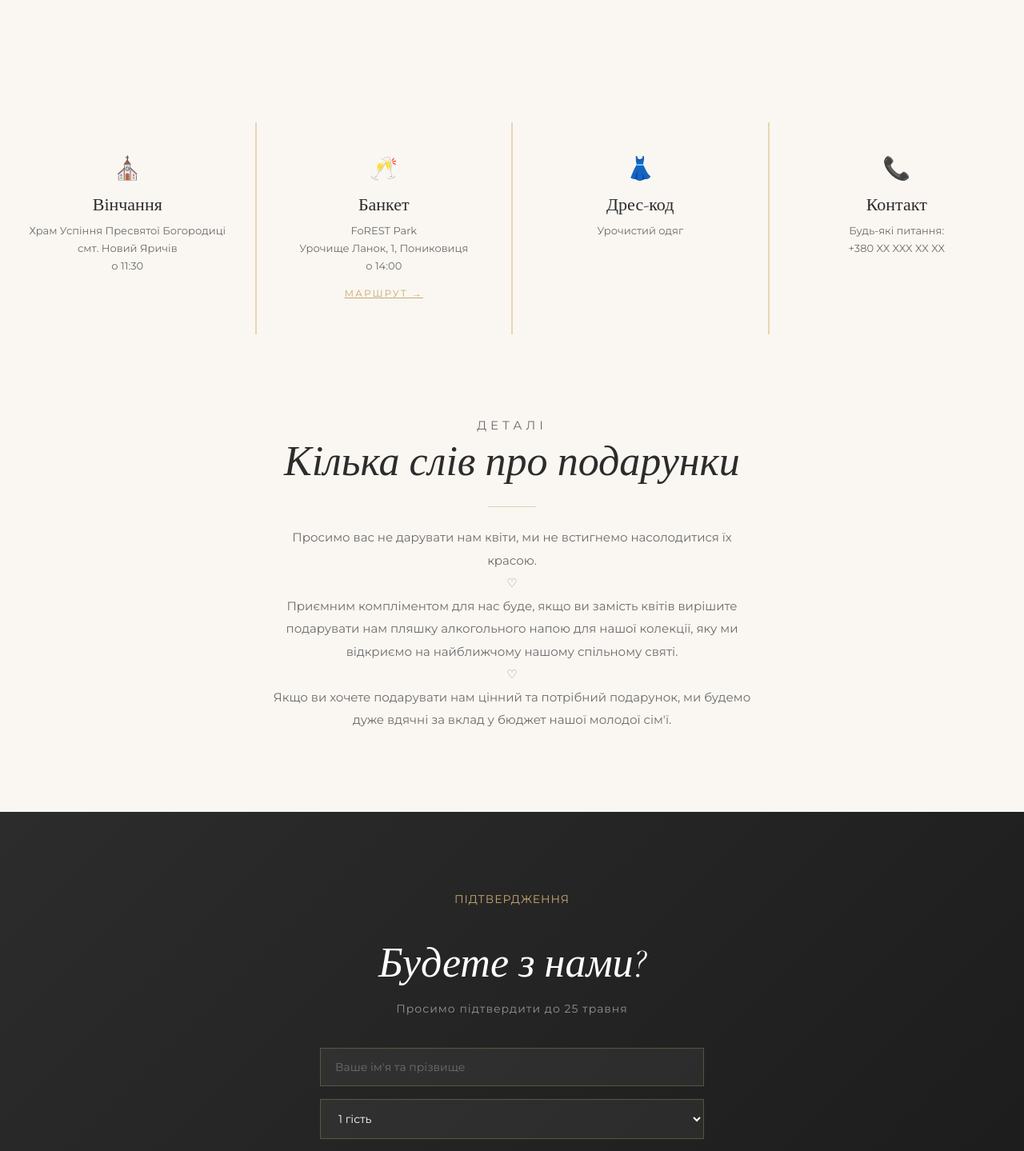
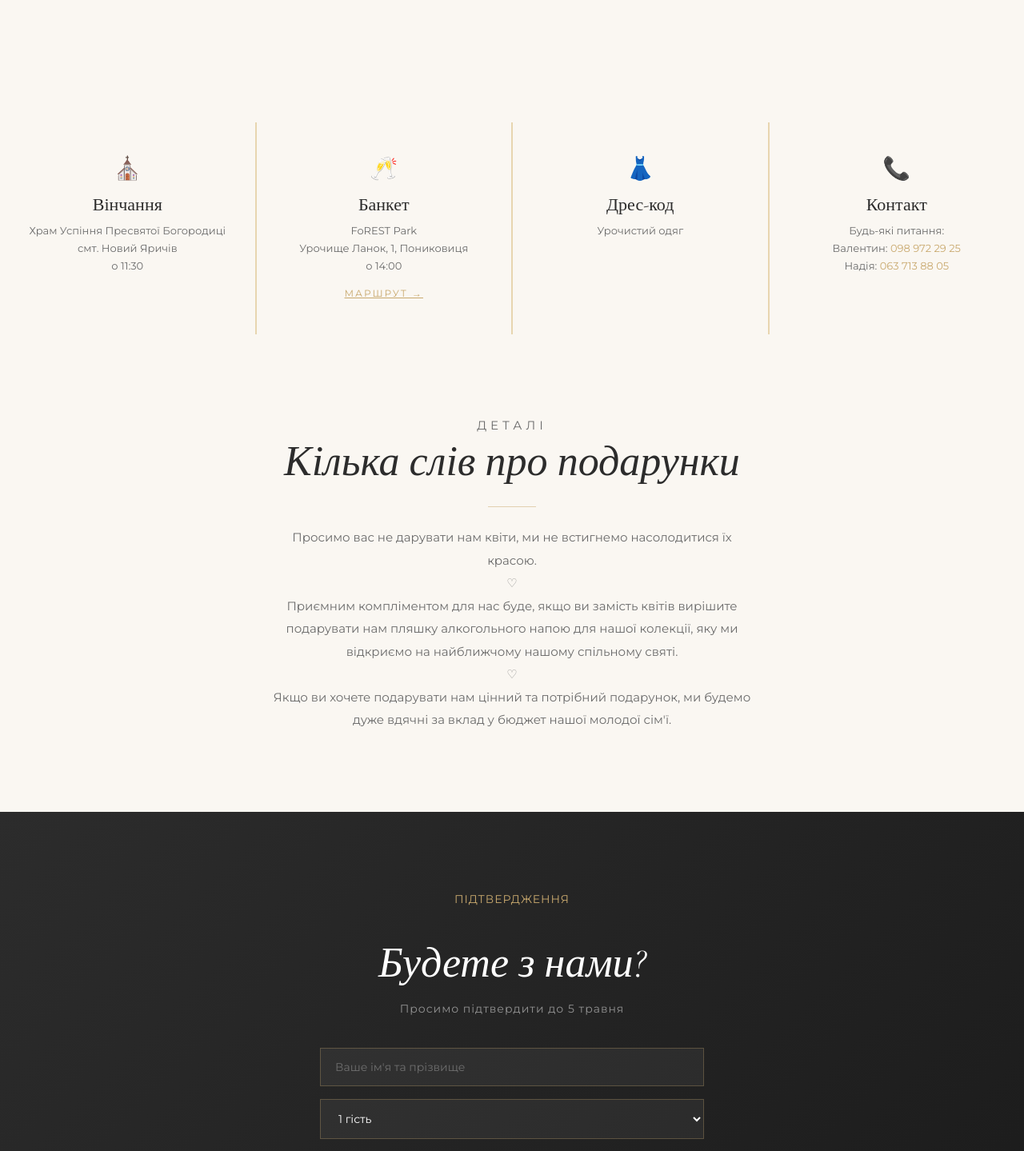
Before and after one commit to OleksandrDzindziura/wedding, a React (Vite) app: page / in a window 1280 px wide. Shown: the part 2315-3754 px from the top of the page at 80% size. Built offline with nearby package versions, Linux system fonts and the light colour scheme.

Commit message:
5 травня

```diff
--- a/src/App.jsx
+++ b/src/App.jsx
@@ -14,7 +14,7 @@ const WEDDING = {
   venue: 'FoREST Park',
   address: 'Урочище Ланок, 1, Пониковиця',
   mapsUrl: 'https://maps.google.com/?q=Урочище+Ланок+1+Пониковиця',
-  rsvpDeadline: '25 травня',
+  rsvpDeadline: '5 травня',
   phone: '+380 XX XXX XX XX',
 }
 
@@ -236,7 +236,9 @@ export default function App() {
         <div className="detail-card">
           <div className="detail-icon">📞</div>
           <h3>Контакт</h3>
-          <p>Будь-які питання:<br />{WEDDING.phone}</p>
+          <p>Будь-які питання:</p>
+          <p>Валентин: <a href="tel:+380989722925" style={{color:'var(--gold)', textDecoration:'none'}}>098 972 29 25</a></p>
+          <p>Надія: <a href="tel:+380637138805" style={{color:'var(--gold)', textDecoration:'none'}}>063 713 88 05</a></p>
         </div>
       </div>
 
```
